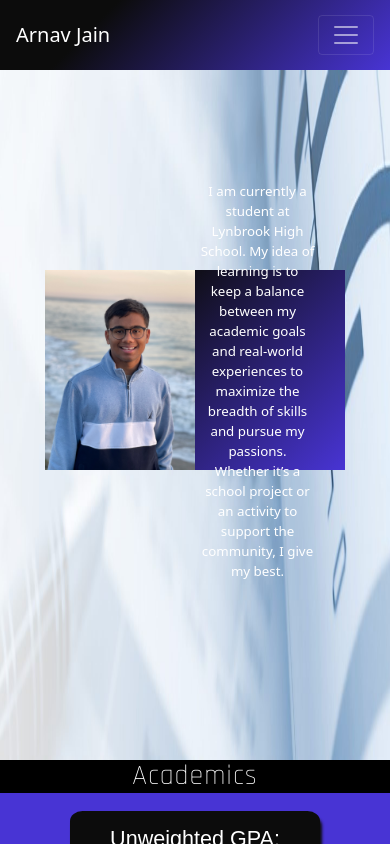
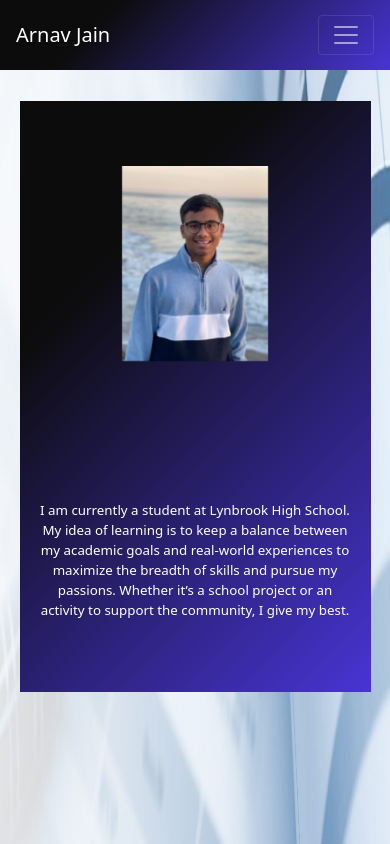
Before and after one commit to rbalonek/arnav-portfolio, a React (Create React App) app: page / in a window 390 px wide. Shown: the top 844 px of the page. Built offline with nearby package versions, Linux system fonts and the light colour scheme.

Commit message:
Fixed NavBar

```diff
--- a/src/components/InfoCard/InfoCard.css
+++ b/src/components/InfoCard/InfoCard.css
@@ -10,7 +10,7 @@
   background-image: linear-gradient(315deg, #4834d4 0%, #0c0c0c 74%);
 
   display: flex;
-  z-index: 999;
+  /* z-index: 999; */
 }
 .info-card__headshot {
   height: 400px;
@@ -28,30 +28,36 @@
 
 @media (max-width: 810px) {
   .info-card__container {
-    height: 200px;
-    width: 300px;
+    position: relative;
+    bottom: 20vh;
+    height: 70vh;
+    /* width: 310px; */
+    width: 90vw;
     background-color: #1b1c49;
     display: flex;
-    z-index: 999;
+    /* z-index: 999; */
+    flex-direction: column;
+    align-items: center;
+    justify-content: space-around;
   }
   .info-card__headshot {
-    height: 200px;
+    height: 50vw;
   }
   .info-card__text-container {
     position: relative;
     align-self: center;
-    top: 10px;
+    top: 5px;
     text-align: center;
   }
 
   .info-card__text {
-    padding-left: 5px;
-
+    padding-left: 20px;
+    padding-right: 20px;
     color: white;
     font-size: smaller;
   }
-  .card__name {
+  /* .card__name {
     position: relative;
     top: 10px;
-  }
+  } */
 }
--- a/src/components/NavBar/NavBar.css
+++ b/src/components/NavBar/NavBar.css
@@ -24,7 +24,7 @@
   /* background-color: #2b6777; */
   /* background-color: #09c6f9; */
   /* background-color: black; */
-  height: 70px;
+  min-height: 70px;
   /* background-color: #1c334a; */
   width: 100% !important;
   /* background-color: #1b1c49; */
--- a/src/components/NavBar/NavBar.jsx
+++ b/src/components/NavBar/NavBar.jsx
@@ -2,7 +2,7 @@ import React from "react";
 import "./NavBar.css";
 import { Navbar } from "react-bootstrap";
 
-const NavBar = (props) => {
+const NavBar = () => {
   return (
     <Navbar
       className="
--- a/src/screens/home/Home.css
+++ b/src/screens/home/Home.css
@@ -12,7 +12,7 @@
 .about__holder {
   position: relative;
   top: -400px;
-  z-index: 1;
+  /* z-index: 1; */
 }
 .academics__holder {
   position: relative;
@@ -24,7 +24,7 @@
   /* font-family: "Nanum Gothic", sans-serif; */
   font-family: "Rajdhani", sans-serif;
   font-weight: 300;
-  margin-top: -20px;
+  margin-top: -0px;
   background-color: black;
 }
 .next-page-button {
```
